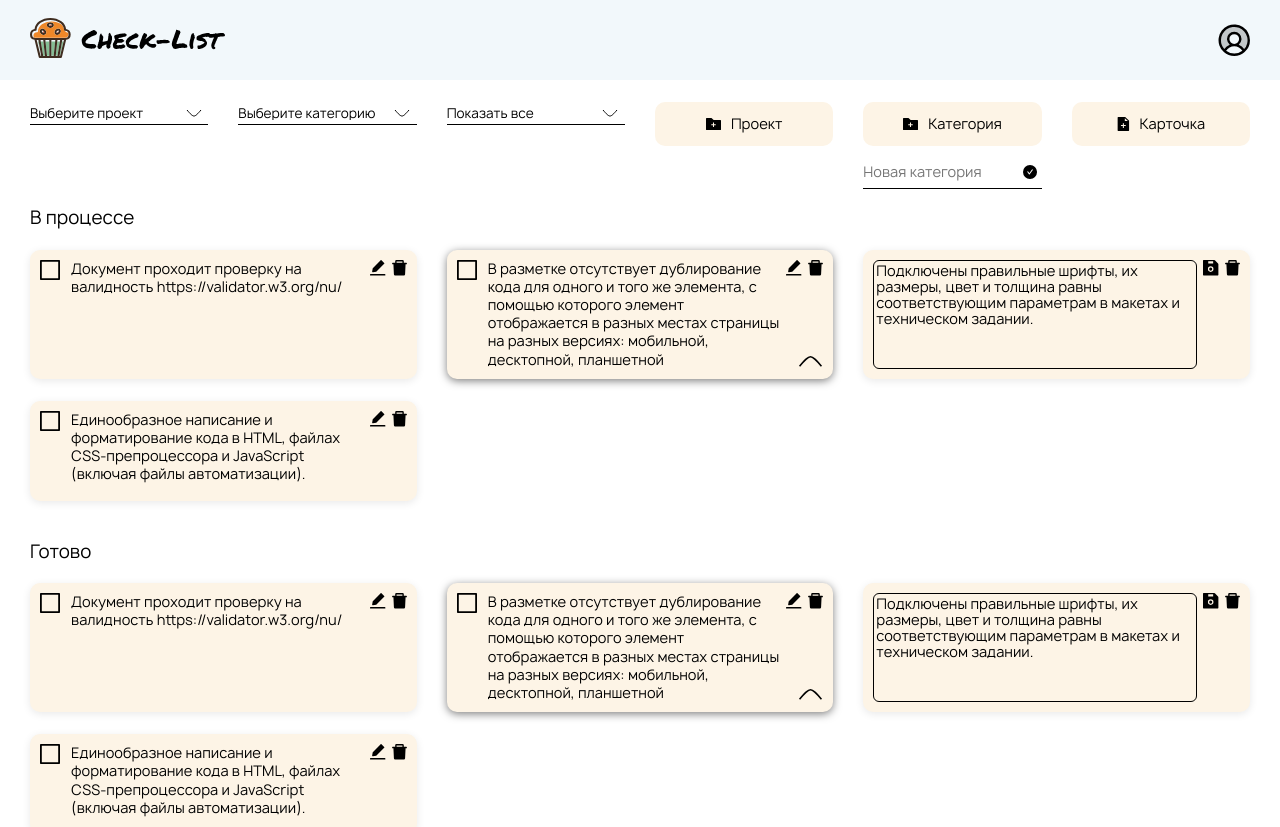
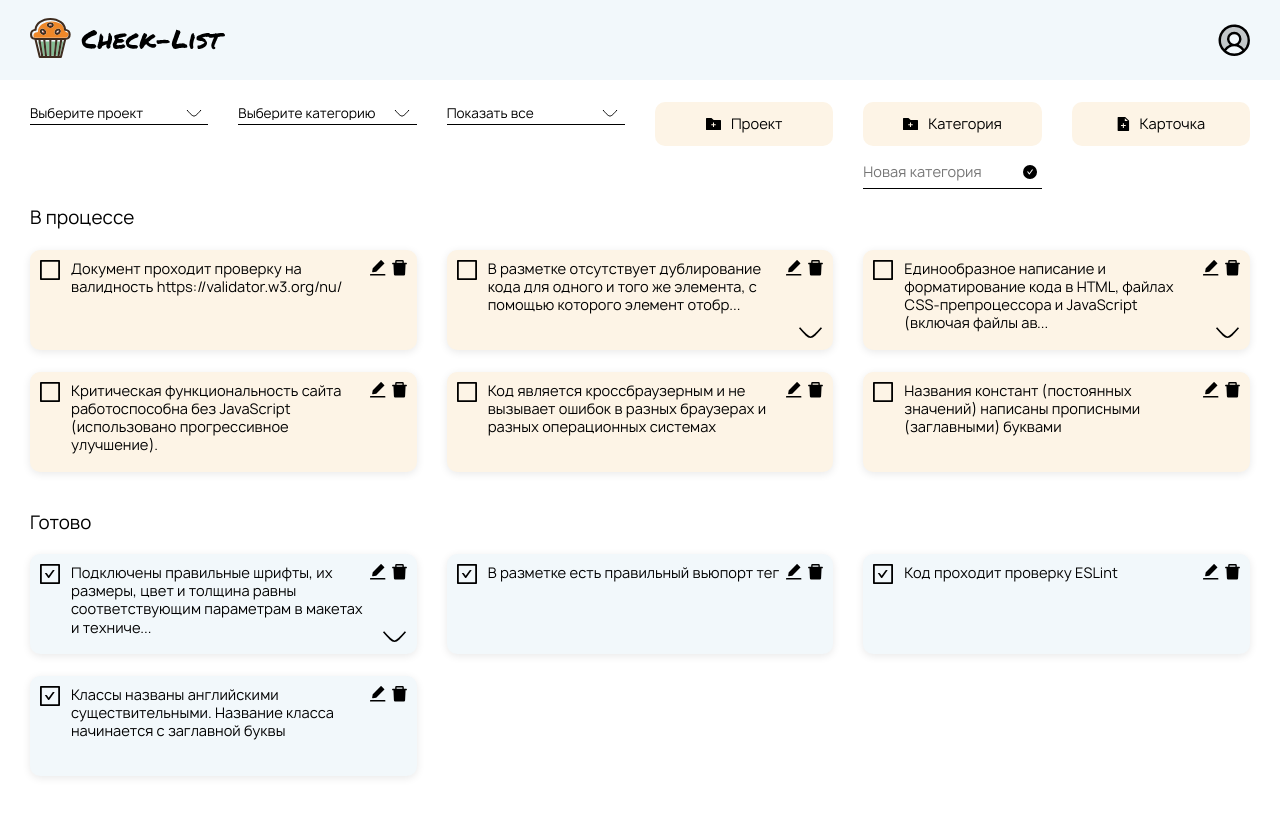
Before and after one commit to VafinArtem/check_list_r, a React (Create React App) app: page / in a window 1280 px wide. Shown: the top 827 px of the page. Built offline with nearby package versions, Linux system fonts and the light colour scheme.

Commit message:
рендер карточек

```diff
--- a/src/App.js
+++ b/src/App.js
@@ -3,12 +3,12 @@ import Footer from "./components/footer/footers";
 import Header from "./components/header/header";
 import Main from "./components/main/main";
 
-const App = () => {
+const App = ({ cards }) => {
   return (
     <React.Fragment>
       <div className={`body__wrapper`}>
         <Header />
-        <Main />
+        <Main cards={cards} />
         <Footer />
       </div>
     </React.Fragment>
--- a/src/components/card/card.jsx
+++ b/src/components/card/card.jsx
@@ -1,7 +1,18 @@
-const Card = ({ text, id }) => {
+import { MAX_SYMBOLS } from "../../consts";
+import { limitDescription } from "../../utils/common";
+
+const Card = ({ text, id, isComplite }) => {
   return (
-    <li className="checklist__item checklist__item--complite">
-      <div className="checklist__inner checklist__inner--complite">
+    <li
+      className={`checklist__item ${
+        isComplite ? `checklist__item--complite` : ``
+      }`}
+    >
+      <div
+        className={`checklist__inner ${
+          isComplite ? `checklist__inner--complite` : ``
+        }`}
+      >
         <div className="checklist__controls">
           <button
             className="checklist__control checklist__control--edit"
@@ -17,12 +28,14 @@ const Card = ({ text, id }) => {
             type="checkbox"
             name={`check-${id}`}
             className="checklist__checkbox visually-hidden"
-            defaultChecked
+            defaultChecked={isComplite ? true : false}
           />
           <span className="checklist__check-box" />
-          <span className="checklist__name">{text}</span>
+          <span className="checklist__name">
+            {limitDescription(text, MAX_SYMBOLS)}
+          </span>
         </label>
-        {text.length > 110 ? (
+        {text.length > MAX_SYMBOLS ? (
           <button
             className="checklist__show-button"
             aria-label="Показать весь текст"
--- a/src/components/checklist/checklist.jsx
+++ b/src/components/checklist/checklist.jsx
@@ -1,12 +1,14 @@
 import { ListTypes } from "../../consts";
 import List from "../list/list";
 
-const CheckList = () => {
+const CheckList = ({ cards }) => {
+  const compliteCards = cards.filter((card) => card.isComplite);
+  const notComplitedCards = cards.filter((card) => !card.isComplite);
   return (
     <section className="main__checklist checklist">
       <h2 className="checklist__title visually-hidden">Проект: maffin.pw</h2>
-      <List title={ListTypes.IN_PROCESS} />
-      <List title={ListTypes.IS_READY} />
+      <List title={ListTypes.IN_PROCESS} cards={notComplitedCards} />
+      <List title={ListTypes.IS_READY} cards={compliteCards} />
     </section>
   );
 };
--- a/src/components/list/list.jsx
+++ b/src/components/list/list.jsx
@@ -1,118 +1,14 @@
 import React from "react";
+import Card from "../card/card";
 
-const List = ({ title }) => {
+const List = ({ title, cards }) => {
   return (
     <React.Fragment>
       <h3 className="checklist__subtitle">{title}</h3>
       <ul className="checklist__list">
-        <li className="checklist__item">
-          <div className="checklist__inner">
-            <div className="checklist__controls">
-              <button
-                className="checklist__control checklist__control--edit"
-                aria-label="Редактировать"
-              />
-              <button
-                className="checklist__control checklist__control--delete"
-                aria-label="Удалить"
-              />
-            </div>
-            <label className="checklist__box">
-              <input
-                type="checkbox"
-                name="check-1"
-                className="checklist__checkbox visually-hidden"
-              />
-              <span className="checklist__check-box" />
-              <span className="checklist__name">
-                Документ проходит проверку на валидность
-                https://validator.w3.org/nu/
-              </span>
-            </label>
-          </div>
-        </li>
-        <li className="checklist__item">
-          <div className="checklist__inner checklist__inner--showed">
-            <div className="checklist__controls">
-              <button
-                className="checklist__control checklist__control--edit"
-                aria-label="Редактировать"
-              />
-              <button
-                className="checklist__control checklist__control--delete"
-                aria-label="Удалить"
-              />
-            </div>
-            <label className="checklist__box">
-              <input
-                type="checkbox"
-                name="check-2"
-                className="checklist__checkbox visually-hidden"
-              />
-              <span className="checklist__check-box" />
-              <span className="checklist__name">
-                В разметке отсутствует дублирование кода для одного и того же
-                элемента, с помощью которого элемент отображается в разных
-                местах страницы на разных версиях: мобильной, десктопной,
-                планшетной
-              </span>
-            </label>
-            <button
-              className="checklist__show-button checklist__show-button--showed"
-              aria-label="Скрыть"
-            />
-          </div>
-        </li>
-        <li className="checklist__item">
-          <div className="checklist__inner">
-            <div className="checklist__controls">
-              <button
-                className="checklist__control checklist__control--save"
-                aria-label="Сохранить"
-              />
-              <button
-                className="checklist__control checklist__control--delete"
-                aria-label="Удалить"
-              />
-            </div>
-            <label className="checklist__box checklist__box--edit">
-              <span className="visually-hidden">Редактировать текст</span>
-              <textarea
-                name="card_text"
-                className="checklist__edit"
-                defaultValue={
-                  "Подключены правильные шрифты, их размеры, цвет и толщина равны соответствующим параметрам в макетах и техническом задании."
-                }
-              />
-            </label>
-          </div>
-        </li>
-        <li className="checklist__item">
-          <div className="checklist__inner">
-            <div className="checklist__controls">
-              <button
-                className="checklist__control checklist__control--edit"
-                aria-label="Редактировать"
-              />
-              <button
-                className="checklist__control checklist__control--delete"
-                aria-label="Удалить"
-              />
-            </div>
-            <label className="checklist__box">
-              <input
-                type="checkbox"
-                name="check-4"
-                className="checklist__checkbox visually-hidden"
-              />
-              <span className="checklist__check-box" />
-              <span className="checklist__name">
-                Единообразное написание и форматирование кода в HTML, файлах
-                CSS-препроцессора и JavaScript (включая файлы автоматизации).
-              </span>
-            </label>
-          </div>
-        </li>
+        {cards.map(({ id, text, isComplite }) => {
+          return <Card key={id} id={id} text={text} isComplite={isComplite} />;
+        })}
       </ul>
     </React.Fragment>
   );
--- a/src/components/main/main.jsx
+++ b/src/components/main/main.jsx
@@ -2,7 +2,7 @@ import CheckList from "../checklist/checklist";
 import Filters from "../filters/filters";
 import NewElements from "../new-elements/new-elements";
 
-const Main = () => {
+const Main = ({ cards }) => {
   return (
     <main className="main">
       <h1 className="visually-hidden">Чек-лист</h1>
@@ -10,7 +10,7 @@ const Main = () => {
         <Filters />
         <NewElements />
       </header>
-      <CheckList />
+      <CheckList cards={cards} />
     </main>
   );
 };
--- a/src/consts.js
+++ b/src/consts.js
@@ -2,3 +2,5 @@ export const ListTypes = {
   IN_PROCESS: `В процессе`,
   IS_READY: `Готово`,
 };
+
+export const MAX_SYMBOLS = 110;
--- a/src/index.js
+++ b/src/index.js
@@ -1,11 +1,12 @@
 import React from "react";
 import ReactDOM from "react-dom";
 import App from "./App";
+import { cards } from "./mocks/mocks";
 import reportWebVitals from "./reportWebVitals";
 
 ReactDOM.render(
   <React.StrictMode>
-    <App />
+    <App cards={cards} />
   </React.StrictMode>,
   document.getElementById("root")
 );
--- a/src/mocks/mocks.js
+++ b/src/mocks/mocks.js
@@ -1,70 +1,71 @@
 export const cards = [
   {
     id: 1,
-    text: ``,
+    text: `Документ проходит проверку на валидность https://validator.w3.org/nu/`,
     project: `default`,
     cathegory: `default`,
     isComplite: false,
   },
   {
     id: 2,
-    text: ``,
+    text: `
+    В разметке отсутствует дублирование кода для одного и того же элемента, с помощью которого элемент отображается в разных местах страницы на разных версиях: мобильной, десктопной, планшетной`,
     project: `default`,
     cathegory: `default`,
     isComplite: false,
   },
   {
     id: 3,
-    text: ``,
+    text: `Подключены правильные шрифты, их размеры, цвет и толщина равны соответствующим параметрам в макетах и техническом задании.`,
     project: `default`,
     cathegory: `default`,
     isComplite: true,
   },
   {
     id: 4,
-    text: ``,
+    text: `Единообразное написание и форматирование кода в HTML, файлах CSS-препроцессора и JavaScript (включая файлы автоматизации).`,
     project: `default`,
     cathegory: `default`,
     isComplite: false,
   },
   {
     id: 5,
-    text: ``,
+    text: `В разметке есть правильный вьюпорт тег`,
     project: `default`,
     cathegory: `default`,
     isComplite: true,
   },
   {
     id: 6,
-    text: ``,
+    text: `Критическая функциональность сайта работоспособна без JavaScript (использовано прогрессивное улучшение).`,
+    project: `default`,
+    cathegory: `default`,
+    isComplite: false,
+  },
+  {
+    id: 7,
+    text: `Код является кроссбраузерным и не вызывает ошибок в разных браузерах и разных операционных системах`,
     project: `default`,
     cathegory: `default`,
     isComplite: false,
   },
   {
     id: 8,
-    text: ``,
+    text: `Код проходит проверку ESLint`,
+    project: `default`,
+    cathegory: `default`,
+    isComplite: true,
+  },
+  {
+    id: 9,
+    text: `Названия констант (постоянных значений) написаны прописными (заглавными) буквами`,
     project: `default`,
     cathegory: `default`,
     isComplite: false,
   },
   {
-    id: 9,
-    text: ``,
-    project: `default`,
-    cathegory: `default`,
-    isComplite: true,
-  },
-  {
     id: 10,
-    text: ``,
-    project: `default`,
-    cathegory: `default`,
-    isComplite: false,
-  },
-  {
-    id: 11,
-    text: ``,
+    text: `Классы названы английскими существительными. Название класса начинается с заглавной буквы`,
     project: `default`,
     cathegory: `default`,
     isComplite: true,
--- /dev/null
+++ b/src/utils/common.js
@@ -0,0 +1,4 @@
+export const limitDescription = (descriptionText, maxSymbols) =>
+  descriptionText.length > maxSymbols
+    ? `${descriptionText.substring(0, maxSymbols - 1)}...`
+    : `${descriptionText}`;
```
